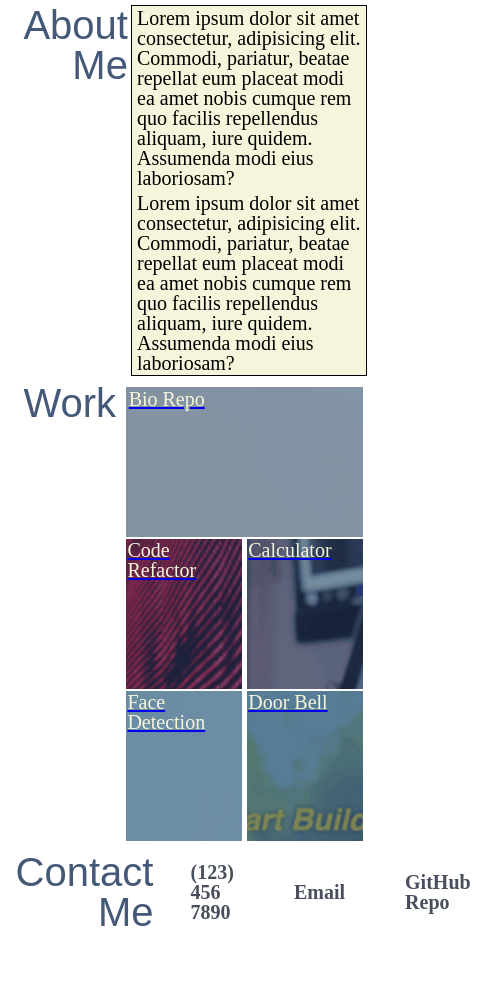
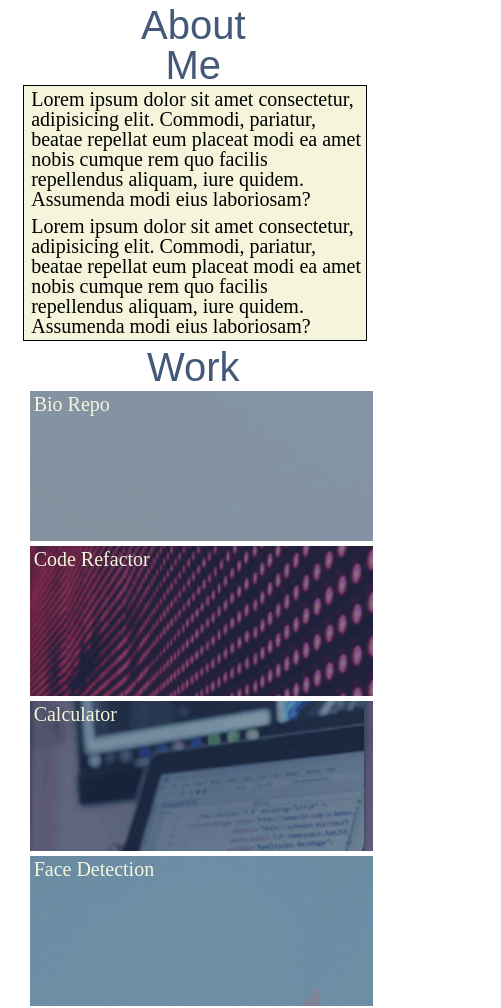
Before and after one commit to SaadYousafi87/Portfolio, a plain HTML site: page index.html in a window 390 px wide. Shown: the part 122-1130 px from the top of the page, 501 px wide, since content can reach past the window. Before the commit the page ends 1058 px from the top, so only its background shows below. Drawn offline with Linux system fonts and the light colour scheme.

Commit message:
added style rules for media query and final changes into style.css file

```diff
--- a/assets/stylesheet/stylesheet.css
+++ b/assets/stylesheet/stylesheet.css
@@ -60,11 +60,7 @@ header h2 {
     color: aqua;
 }
 
-/* ul li a:hover {
-    color: bisque;
-    font-size: 36px;
-    transition-duration: 1.5s;
-} */
+
 
 
 /* Style rules for main section in the body tag */
@@ -102,6 +98,10 @@ main {
     flex-direction: row;
     flex-wrap: wrap;
     width: 100%;
+}
+
+#projects a{
+    text-decoration: none;
 }
 
 #project-1 {
@@ -145,6 +145,31 @@ main {
     margin-left: 1%;
 }
 
+#project-1:hover {
+    height: 160px;
+    border: 2px solid black;
+}
+
+#project-2:hover {
+    height: 160px;
+    border: 2px solid black;
+}
+
+#project-3:hover {
+    height: 160px;
+    border: 2px solid black;
+}
+
+#project-4:hover {
+    height: 160px;
+    border: 2px solid black;
+}
+
+#project-5:hover {
+    height: 160px;
+    border: 2px solid black;
+}
+
 /* Style rules for elements in footer tag */
 
 #contact-me {
@@ -181,4 +206,37 @@ main {
 }
 
 
-/* Style rules for media query */
+/* Style rules for media query for devices with max width of 769 pixels */
+
+@media screen and (max-width: 768px){
+    #about-me {
+        display: flex;
+        width: 100%;
+        flex-direction: column;
+    }
+
+    #about-me h3, #work h3, #contact-me h3 {
+        text-align: center;
+    }
+
+    #work, #projects {
+        display: flex;
+        flex-direction: column;
+    }
+
+    #project-1, #project-2, #project-3, #project-4, #project-5 {
+        width: 100%;
+        margin-bottom: 5px;
+    }
+
+    #contact-me {
+        display: flex;
+        flex-direction: column;
+    }
+
+    #contact-me ul{
+        display: flex;
+        flex-direction: column;
+    }
+
+}
```
